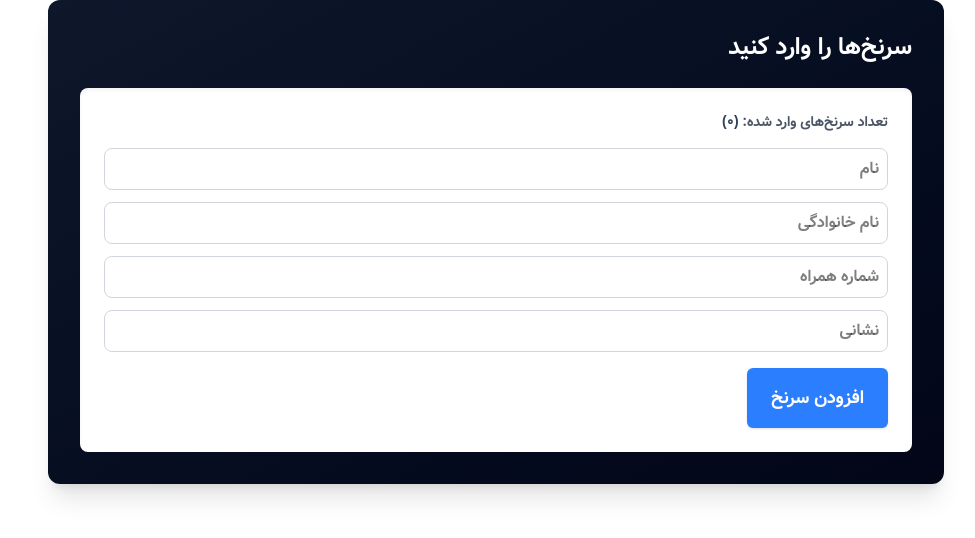
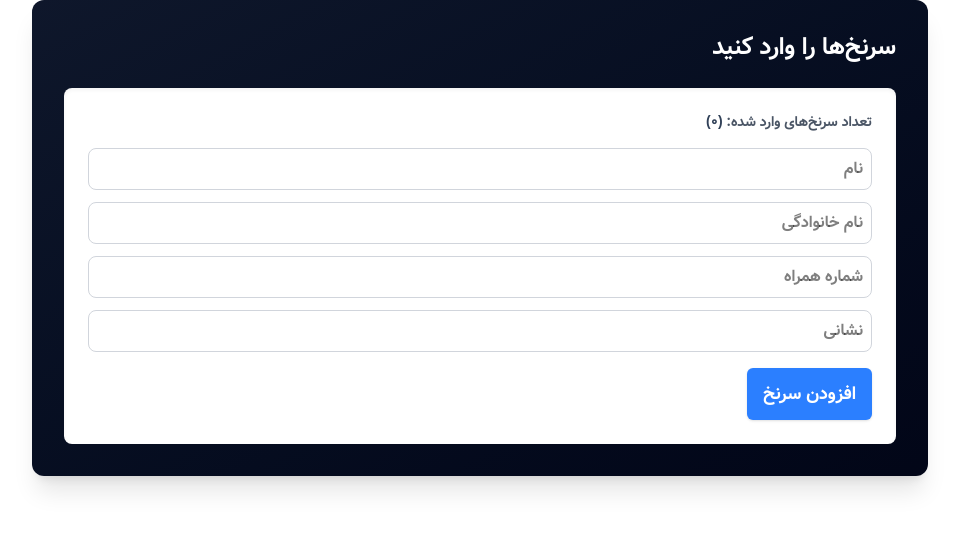
Before and after one commit to frau-azadeh/mini-crm, a Next.js app: page /lead in a window 1280 px wide. Shown: the top 538 px of the page, without its empty margins (288-1263 px from the left). Built offline with nearby package versions, Linux system fonts and the light colour scheme.

Commit message:
update size

```diff
--- a/src/app/components/ui/Button.tsx
+++ b/src/app/components/ui/Button.tsx
@@ -28,9 +28,9 @@ const Button: React.FC<ButtonProps> = ({
   };
 
   const sizeClass = {
-    xs: "px-2 py-2 text-sm",
-    md: "px-4 py-3 text-base",
-    lg: "px-6 py-4 text-lg",
+    xs: "px-2 py-1 text-sm",
+    md: "px-3 py-2 text-base",
+    lg: "px-4 py-3 text-lg",
   };
   return (
     <button
```
